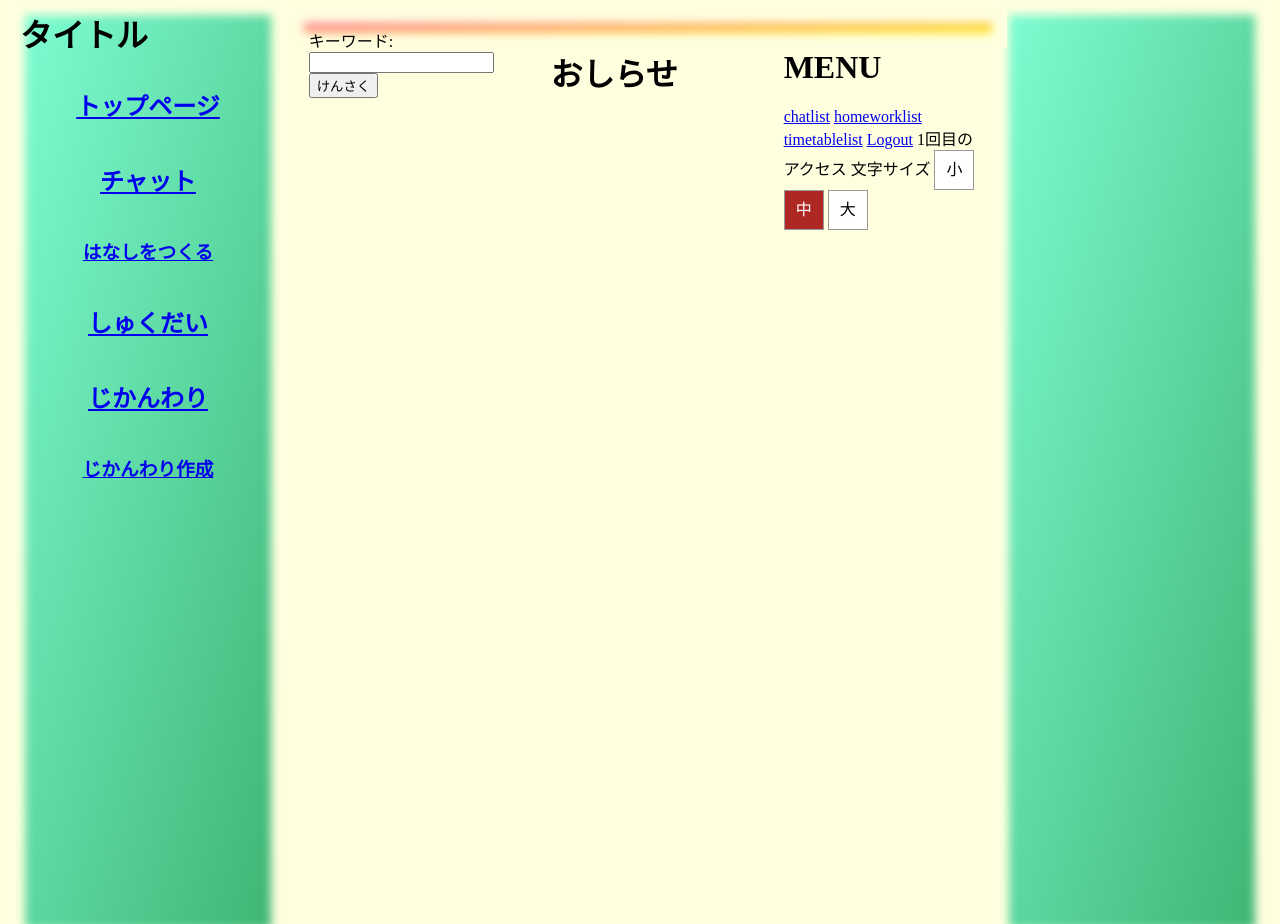
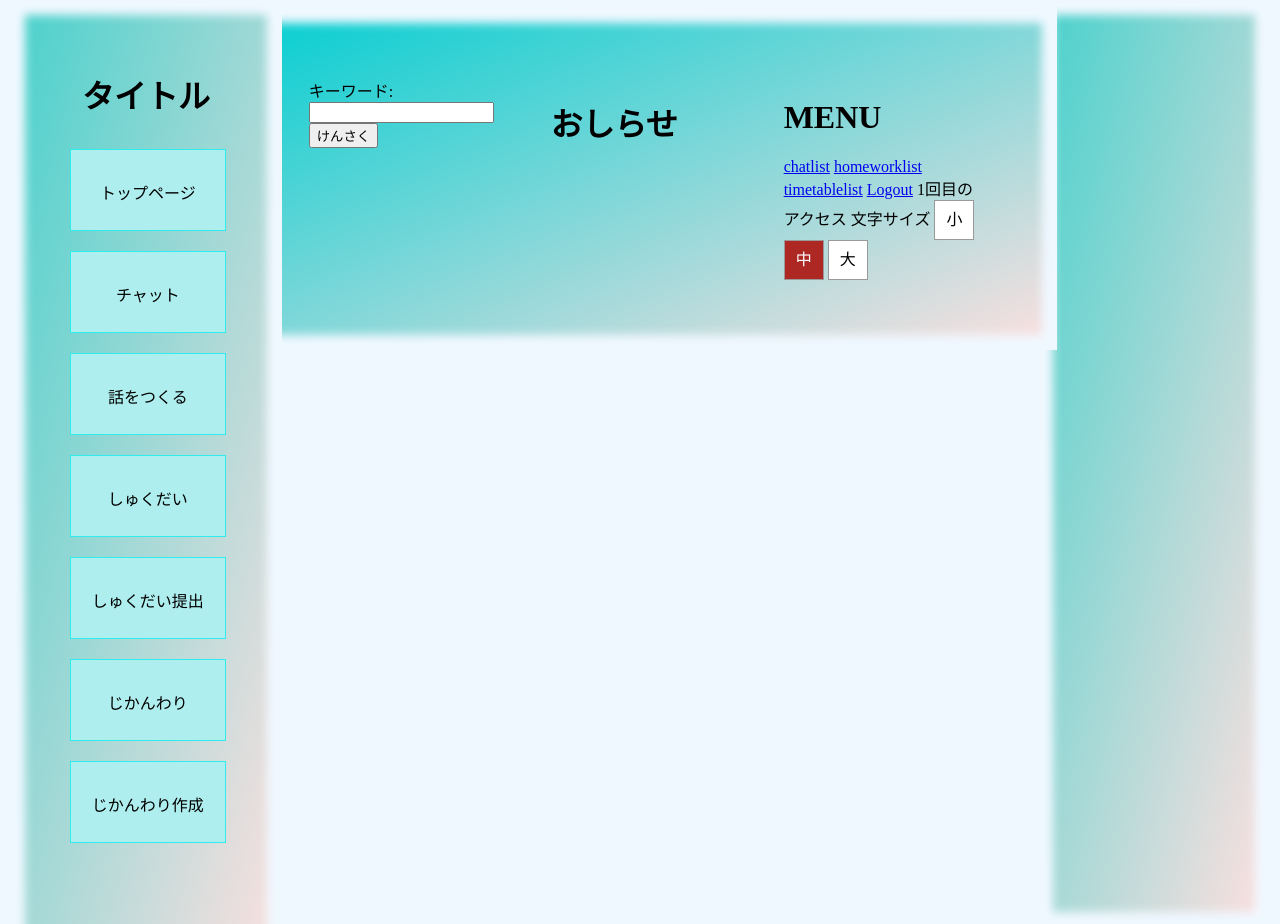
Before and after one commit to kawakamishohei/group_c, a Django app: page / in a window 1280 px wide. Run offline with Django 4.2, Linux system fonts and the light colour scheme; the visitor is signed in with stand-in values (Sample User, id 1); data comes from the database, SQL or seed files in the repository; data that the repository does not hold is empty.

Commit message:
06/28no3

```diff
--- a/static/css/style_chat.css
+++ b/static/css/style_chat.css
@@ -1,66 +1,84 @@
 body{
   height: 100%;
   width: 100%;
-  background-color: #ffffe0;
+  background-color: #f0f8ff;
 }
 header {
   top: 0px;
   left: 10px;
-  width: 20%;
-  height: 100%;
-  padding: 10px;
-  background: linear-gradient(to bottom right, #ffffe0, #3cb371);
+  width: 15%;
+  height: 98%;
+  padding: 40px;
+  background: linear-gradient(to bottom right, #48d1cc, #ffe0e0);
   align-items: center;
   position: fixed;
-  background: linear-gradient(to bottom right, #7fffd4, #3cb371);
-  box-shadow: inset 0 0 10px 15px #ffffe0;
+  box-shadow: inset 0 0 10px 15px #f0f8ff;
 }
 
 .title {
-  margin-top: auto;
+  padding: 10px;
+  text-align: center;
 }
 .menu-group{
   margin-left: auto;
   margin-right: auto;
 }
-.menu-item {
-  list-style: none;
-  padding: 10px;
-  text-align: center;
-}
 .main {
   top: 0px;
   width: 53%;
   height: 1000%;
-  background: linear-gradient(to bottom right, #ff69b4, #ffff00);
-  padding: 20px;
+  background: linear-gradient(to bottom right, #00ced1, #ffe0e0);
+  padding: 70px;
   margin-left: auto;
   margin-right: auto;
-  box-shadow: inset 0 0 10px 15px #ffffe0;
+  box-shadow: inset 0 0 10px 15px #f0f8ff;
+  overflow-x: hidden;
 }
 .rightside-contents {
   top: 0px;
   right: 10px;
-  width: 20%;
-  height: 100%;
+  width: 15%;
+  height: 96%;
   float: right;
-  background: linear-gradient(to bottom right, #7fffd4, #3cb371);
+  background: linear-gradient(to bottom right, #48d1cc, #ffe0e0);
   align-items: center;
   position: fixed;
-  padding: 10px;
+  padding: 20px;
   z-index: -1;
-  box-shadow: inset 0 0 10px 15px #ffffe0;
+  box-shadow: inset 0 0 10px 15px #f0f8ff;
 }
 .rightside-contents-form {
   top: 0px;
   right: 10px;
-  width: 20%;
-  height: 100%;
+  width: 15%;
+  height: 96%;
   float: right;
-  background: linear-gradient(to bottom right, #7fffd4, #3cb371);
+  background: linear-gradient(to bottom right, #48d1cc, #ffe0e0);
   align-items: center;
   position: fixed;
-  padding: 10px;
+  padding: 40px;
   z-index: 1;
-  box-shadow: inset 0 0 10px 15px #ffffe0;
+  box-shadow: inset 0 0 10px 15px #f0f8ff;
 }
+
+.menu-item{
+    position:relative;
+    width:80%;
+    height:50px;
+    background-color:#afeeee;
+    border:1px solid #2feded;
+    padding: 0px;
+    padding-top:30px;
+    margin: 20px;
+    text-align: center;
+
+}
+
+.menu-item .Link{
+    display: block;
+    position: absolute;
+    top: 0;
+    left: 0;
+    width: 100%;
+    height: 100%;
+}
--- a/templates/base_chat.html
+++ b/templates/base_chat.html
@@ -13,12 +13,13 @@
       <header>
         <h1 class="title">タイトル</h1>
         <nav class="nav">
-            <h2 class="menu-item"><a href="{% url 'blog:home' %}">トップページ</a></h2>
-            <h2 class="menu-item"><a href="{% url 'chat:chat_list' %}">チャット</a></h2>
-            <h3 class="menu-item"><a href="{% url 'chat:chat_create' %}">はなしをつくる</a></h3>
-            <h2 class="menu-item"><a href="{% url 'homework:homework_list' %}">しゅくだい</a></h2>
-            <h2 class="menu-item"><a href="{% url 'timetable:timetable_list' %}">じかんわり</a></h2>
-            <h3 class="menu-item"><a href="{% url 'timetable:timetable_create' %}">じかんわり作成</a></h3>
+            <div class="menu-item">トップページ<a class="Link" href="{% url 'blog:home' %}"></a></div>
+            <div class="menu-item">チャット<a class="Link" href="{% url 'chat:chat_list' %}"></a></div>
+            <div class="menu-item">話をつくる<a class="Link" href="{% url 'chat:chat_create' %}"></a></div>
+            <div class="menu-item">しゅくだい<a class="Link" href="{% url 'homework:homework_list' %}"></a></div>
+            <div class="menu-item">しゅくだい提出<a class="Link" href="{% url 'homework:homework_student' %}"></a></div>
+            <div class="menu-item">じかんわり<a class="Link" href="{% url 'timetable:timetable_list' %}"></a></div>
+            <div class="menu-item">じかんわり作成<a class="Link" href="{% url 'timetable:timetable_create' %}"></a></div>
         </nav>
       </header>
 
@@ -26,6 +27,7 @@
           {% block content %}{% endblock %}
       </div>
 <div class="rightside-contents">
+
 </div>
   </body>
   </html>
```
